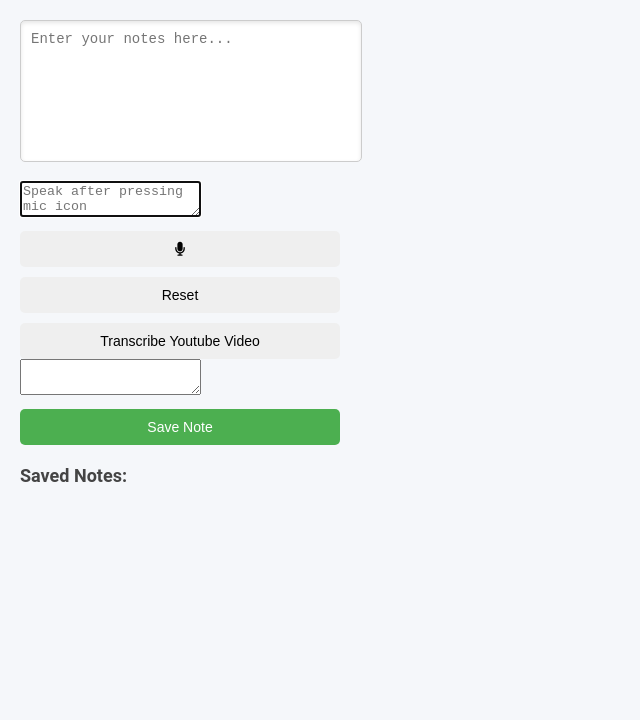
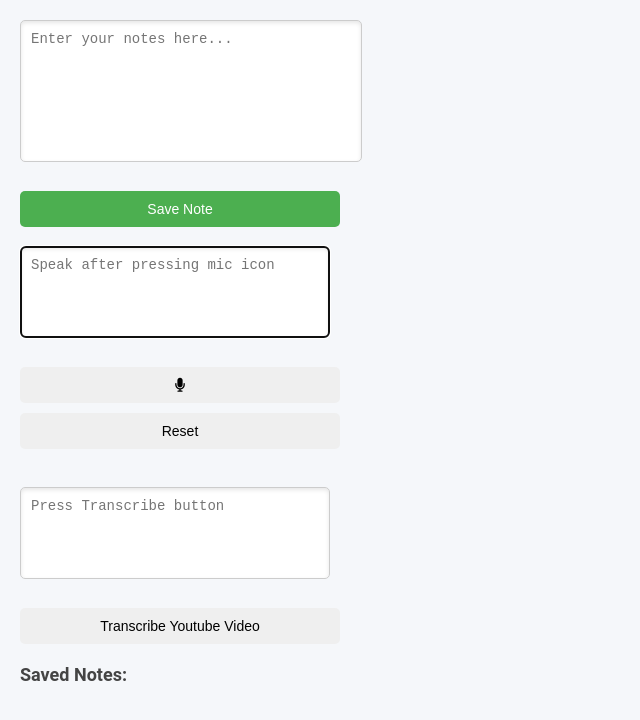
Before and after one commit to blakethorne5112/ChromeNoteExtension, a website with bundled scripts: page popup.html in a window 1280 px wide. Shown: the whole page, without its empty margins (0-640 px from the left). Built offline with nearby package versions, Linux system fonts and the light colour scheme; some packages are replaced by stand-ins of ours; no server answers.

Commit message:
Updated UI

```diff
--- a/popup.css
+++ b/popup.css
@@ -111,3 +111,29 @@ body {
   p {
     font-size: medium;
   }
+
+  #voice-text {
+    width: 90%;
+    height: 70px;
+    padding: 10px;
+    margin-bottom: 15px;
+    border: 1px solid #ccc;
+    border-radius: 5px;
+    font-size: 14px;
+    resize: none;
+    box-shadow: inset 0 2px 4px rgba(0, 0, 0, 0.1);
+    background-color: #fff;
+  }
+
+  #output {
+    width: 90%;
+    height: 70px;
+    padding: 10px;
+    margin-bottom: 15px;
+    border: 1px solid #ccc;
+    border-radius: 5px;
+    font-size: 14px;
+    resize: none;
+    box-shadow: inset 0 2px 4px rgba(0, 0, 0, 0.1);
+    background-color: #fff;
+  }
--- a/popup.html
+++ b/popup.html
@@ -12,20 +12,20 @@
   <body>
 
       <textarea id="note" placeholder="Enter your notes here..."></textarea>
-
-
+      <button id="saveNote">Save Note</button>
+      <br/><br/>
       <form method="get" id="voiceForm" target="_blank">
         <textarea type="text" id = "voice-text" placeholder="Speak after pressing mic icon" autocomplete="off" autofocus></textarea>
       </form>
+      <br/><br/>
+
+      <!-- <textarea type="text" id="trascribed-text" placeholder="Click the Transcribe icon for transcription to begin" ></textarea> -->
+      <textarea id = "output" placeholder="Press Transcribe button"></textarea>
+      <button id = "transcribe-youtube-video" type = "button">Transcribe Youtube Video</button>
+      <br/>
 
 
-      <!-- <textarea type="text" id="trascribed-text" placeholder="Click the Transcribe icon for transcription to begin" ></textarea> -->
 
-      <button id = "transcribe-youtube-video" type = "button">Transcribe Youtube Video</button>
-      <br/>
-      <textarea id = "output"></textarea>
-
-      <button id="saveNote">Save Note</button>
 
 
       <div id="savedNotes">
```
